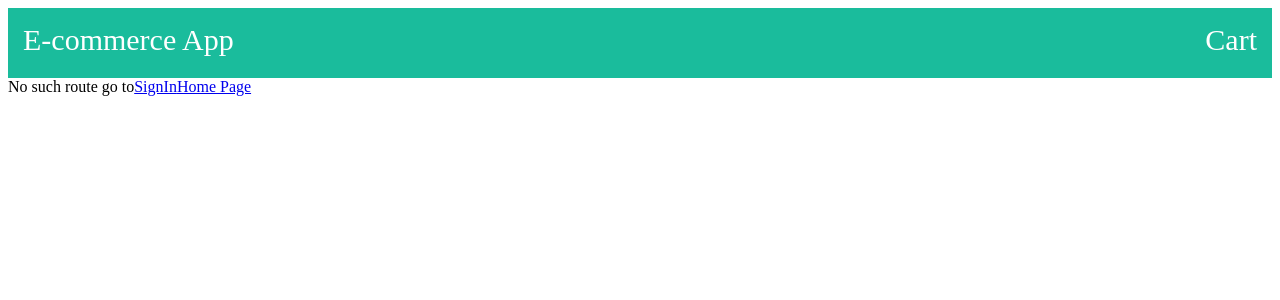
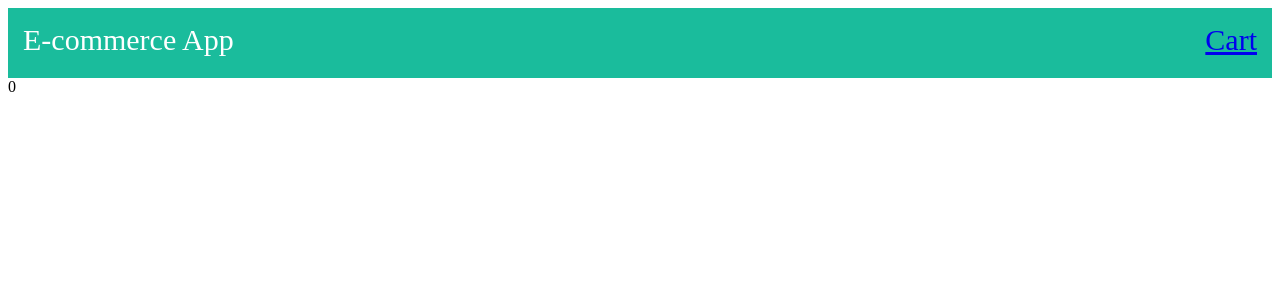
Before and after one commit to jayavarapunaveen/react-tutorial, a React (Create React App) app: page /cartList in a window 1280 px wide. Shown: the top 300 px of the page. Built offline with nearby package versions, Linux system fonts and the light colour scheme.

Commit message:
cart page redux

```diff
--- a/src/Routes.js
+++ b/src/Routes.js
@@ -1,5 +1,6 @@
 import React from 'react';
 import { Link, Route, Switch } from 'react-router-dom';
+import CartList from './components/Cartlist/cartlist';
 import ProductDetail from './components/ProductDetail/PorductDetail';
 import ProductList from './components/ProductList/ProductList';
 import Singin from './components/Signin/Singin';
@@ -17,7 +18,7 @@ function PageNotFound(props) {
 const Routes = () => (
   <Switch>
     <Route path="/signin" exact component={Singin} />
-
+    <Route path="/cartList" component={CartList} />
     <Route path="/product/:id" exact component={ProductDetail} />
     <Route path="/" exact component={ProductList} />
     <Route path="*" component={PageNotFound} />
--- /dev/null
+++ b/src/components/Cartlist/cartlist.js
@@ -0,0 +1,33 @@
+import React from 'react';
+import { connect } from 'react-redux';
+import ProductCard from '../ProductCard/ProductCard';
+
+
+class CartList extends React.Component {
+
+    constructor(props) {
+        super(props);
+    }
+
+    render() {
+        return (
+            <>
+                {this.props.cartItems.map(eachProduct => {
+                    return (<ProductCard {...eachProduct} key={eachProduct.id}></ProductCard>);
+
+                })}
+
+                {this.props.totalPrice}
+            </>
+
+
+        )
+    }
+}
+
+const mapStoreToProps = ({ cart }) => ({
+    cartItems: cart.cartItems,
+    totalPrice: cart.totalPrice
+})
+
+export default connect(mapStoreToProps, null)(CartList);
--- a/src/components/Header/header.component.js
+++ b/src/components/Header/header.component.js
@@ -1,5 +1,8 @@
 import React from 'react';
 import './header.component.css';
+import { connect } from 'react-redux';
+import { Link } from 'react-router-dom';
+
 
 class Header extends React.Component {
 
@@ -12,12 +15,17 @@ class Header extends React.Component {
             <div className="app-title">
                 E-commerce App
             </div>
-            <div className="app-options">
-                Cart
+            <div className="app-options" >
+                <Link to={`/cartlist`}>
+                    Cart {this.props.cartCount ? this.props.cartCount : null}
+                </Link>
             </div>
         </div>);
     }
 }
+const mapStoreToProps = ({ cart }) => ({
+    cartCount: cart.cartItems.length
+})
 
-
-export default Header;
+// export default Header;
+export default connect(mapStoreToProps, null)(Header);
--- a/src/components/ProductCard/ProductCard.js
+++ b/src/components/ProductCard/ProductCard.js
@@ -55,9 +55,10 @@ function ProductCard(props) {
                 <Button variant="contained" color="primary">
                     <Link to={`/product/${props.id}`}>View Product</Link>
                 </Button>
-                <Button variant="contained" color="secondary" onClick={() => dispatch(addItemToCart(props))}>
+                <Button variant="contained" color="secondary" onClick={() =>
+                    dispatch(addItemToCart(props))}>
                     Add To Cart
-            </Button>
+</Button>
             </CardActions>
         </Card>
     );
--- a/src/redux/reducers/cartreducers.js
+++ b/src/redux/reducers/cartreducers.js
@@ -1,8 +1,8 @@
 import { ADD_TO_CART, REMOVE_ITEM_FROM_CART, CLEAR_CART } from "../actions/action-types"
 
 const initialState = {
-    totalPrice: 1,
-    cartItems: [],
+    totalPrice: 0,
+    cartItems: []
 
 }
 
@@ -10,11 +10,13 @@ const CartReducer = (state = initialState, action) => {
     switch (action.type) {
 
         case ADD_TO_CART:
+            console.log(state.cartItems)
             const tempArray = [...state.cartItems]
             console.log(tempArray)
             return {
                 ...state,
-                cartItems: tempArray.concat(action.payload)
+                cartItems: tempArray.concat(action.payload),
+                totalPrice: state.totalPrice + action.payload.price
             }
             break;
         case REMOVE_ITEM_FROM_CART:
```
